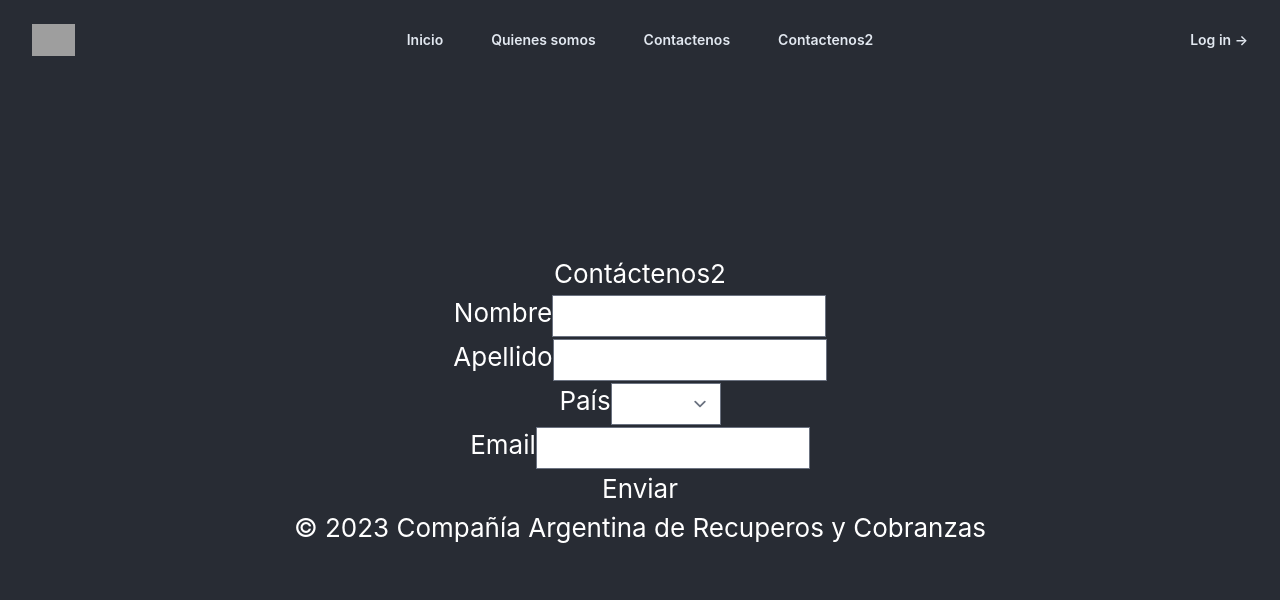
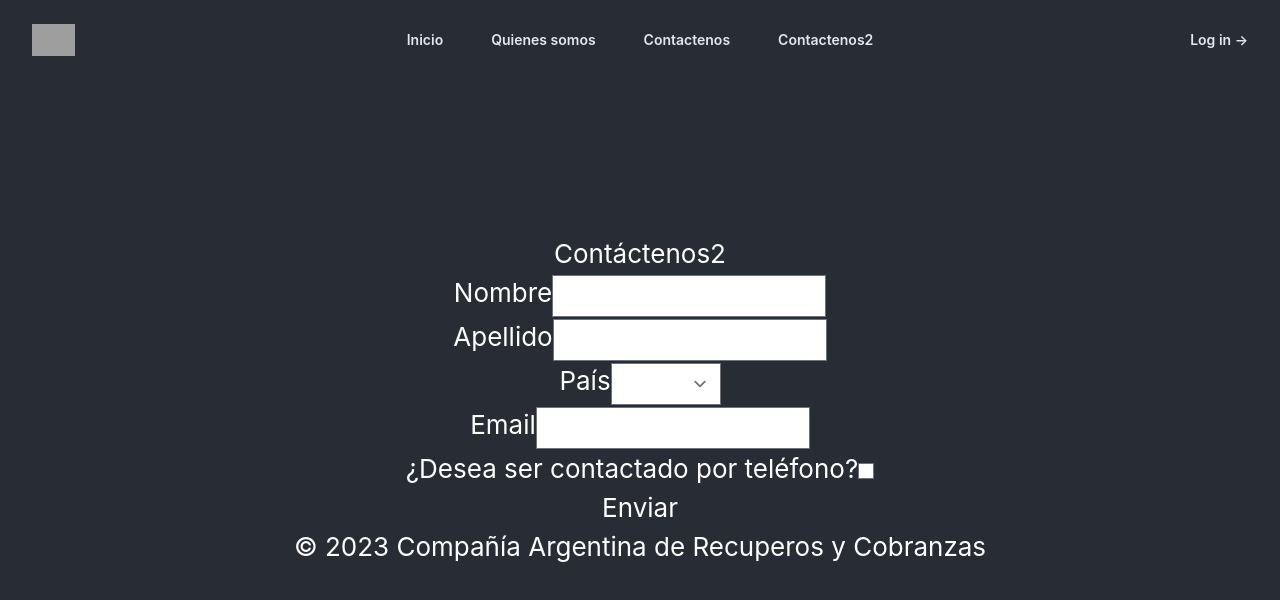
Before and after one commit to mmaquina/navbar-form, a React (Create React App) app: page /Form2 in a window 1280 px wide. Shown: the top 600 px of the page. Built offline with nearby package versions, Linux system fonts and the light colour scheme; grey boxes are pictures that could not be loaded.

Commit message:
campo condicional para registrar telefono

```diff
--- a/src/components/form/Form2.jsx
+++ b/src/components/form/Form2.jsx
@@ -1,12 +1,13 @@
 import { useForm } from "react-hook-form";
 
 const Form2 = () => {
-    const { register, formState: { errors }, handleSubmit } = useForm();
+    const { register, formState: { errors }, watch, handleSubmit } = useForm();
 
     const onSubmit = (data) => {
         console.log(data);
     }
 
+    const registrarTelefono = watch('registrarTelefono');
     return <div>
         <h2>Contáctenos2</h2>
         <form onSubmit={handleSubmit(onSubmit)}>
@@ -41,6 +42,16 @@ const Form2 = () => {
                 })} />
                 {errors.email?.type === 'pattern' && <p>El email no es válido</p>}
             </div>
+            <div>
+                <label>¿Desea ser contactado por teléfono?</label>
+                <input type="checkbox" {...register('registrarTelefono')} />
+            </div>
+            {registrarTelefono && (
+                <div>
+                    <label>Teléfono</label>
+                    <input type="text" {...register('telefono')} />
+                </div>
+            )}
             <input type="submit" value="Enviar"/>
         </form>
     </div>
```
